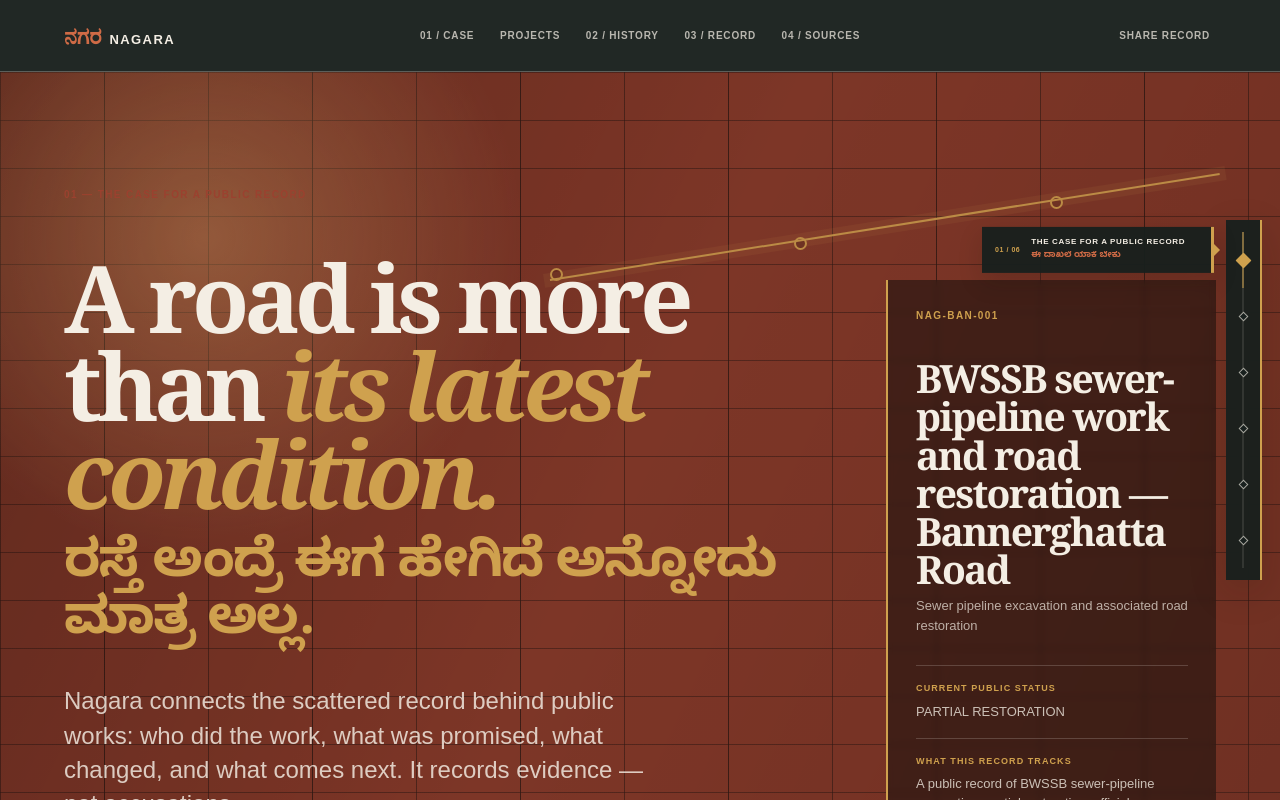
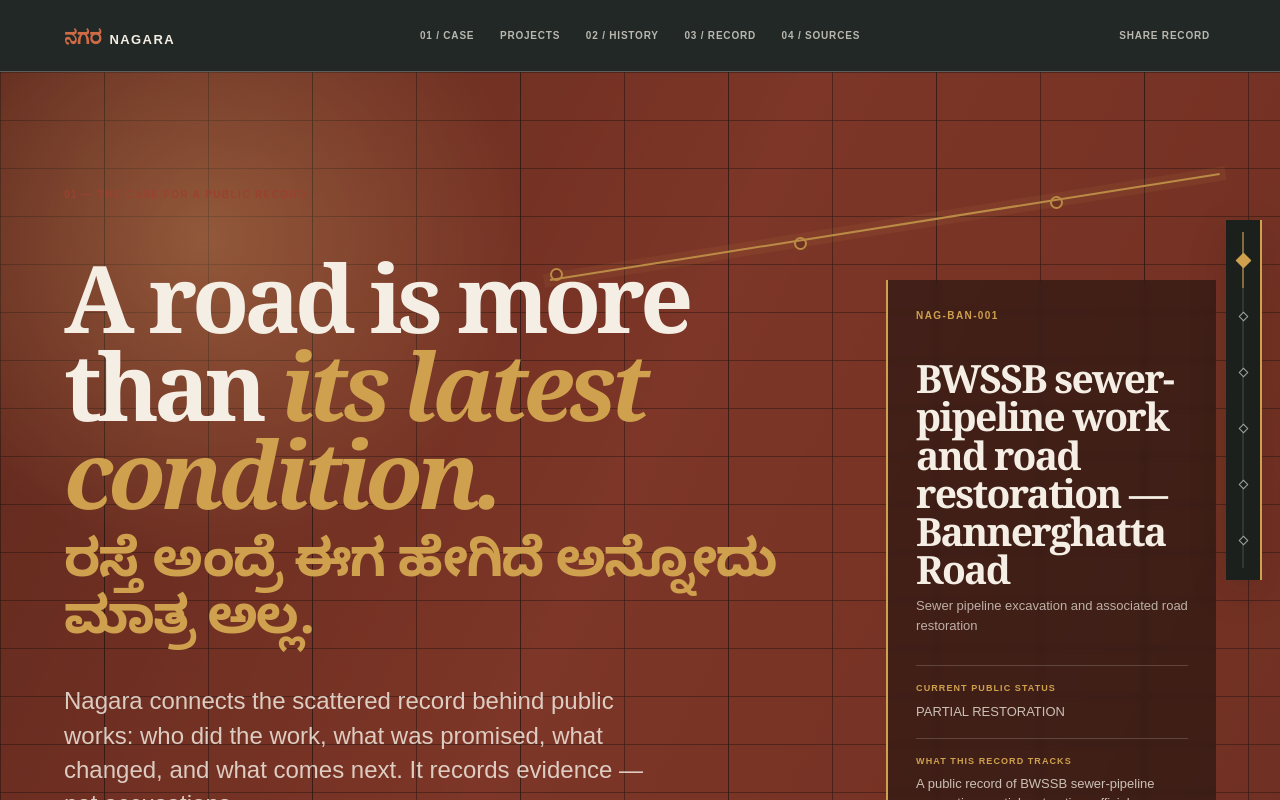
Before and after one commit to atharv205/nagara, a Next.js app: page / in a window 1280 px wide. Shown: the top 800 px of the page. Built offline with nearby package versions, Linux system fonts and the light colour scheme; no server answers; the database is empty.

Commit message:
Reveal chapter label on scroller hover

```diff
--- a/app/globals.css
+++ b/app/globals.css
@@ -74,8 +74,9 @@
   transform: translateY(-50%);
   backdrop-filter: blur(8px);
 }
-.scroller-meta { position: absolute; top: var(--active-position); right: calc(100% + 12px); width: 232px; display: grid; grid-template-columns: auto 1fr; align-items: center; gap: 11px; padding: 11px 13px; color: var(--paper); background: rgba(24,32,30,.96); border-right: 3px solid var(--mustard); box-shadow: 0 9px 24px rgba(24,17,14,.16); transform: translateY(-50%); transition: top .22s ease; }
+.scroller-meta { position: absolute; top: var(--active-position); right: calc(100% + 12px); width: 232px; display: grid; grid-template-columns: auto 1fr; align-items: center; gap: 11px; padding: 11px 13px; color: var(--paper); background: rgba(24,32,30,.96); border-right: 3px solid var(--mustard); box-shadow: 0 9px 24px rgba(24,17,14,.16); opacity: 0; visibility: hidden; pointer-events: none; transform: translate(8px, -50%); transition: top .22s ease, opacity .16s ease, transform .16s ease, visibility .16s; }
 .scroller-meta::after { position: absolute; content: ""; top: 50%; right: -9px; width: 0; height: 0; border-top: 7px solid transparent; border-bottom: 7px solid transparent; border-left: 7px solid var(--mustard); transform: translateY(-50%); }
+.section-scroller:hover .scroller-meta, .section-scroller:focus-within .scroller-meta { opacity: 1; visibility: visible; transform: translate(0, -50%); }
 .scroller-current-number { color: var(--mustard); font-size: 7px; font-weight: 800; letter-spacing: .08em; white-space: nowrap; }
 .scroller-current-title { display: flex; min-width: 0; flex-direction: column; color: var(--paper); font-weight: 800; line-height: 1.12; }
 .scroller-current-title strong { overflow: hidden; font-size: 8px; letter-spacing: .08em; text-overflow: ellipsis; white-space: nowrap; }
```
